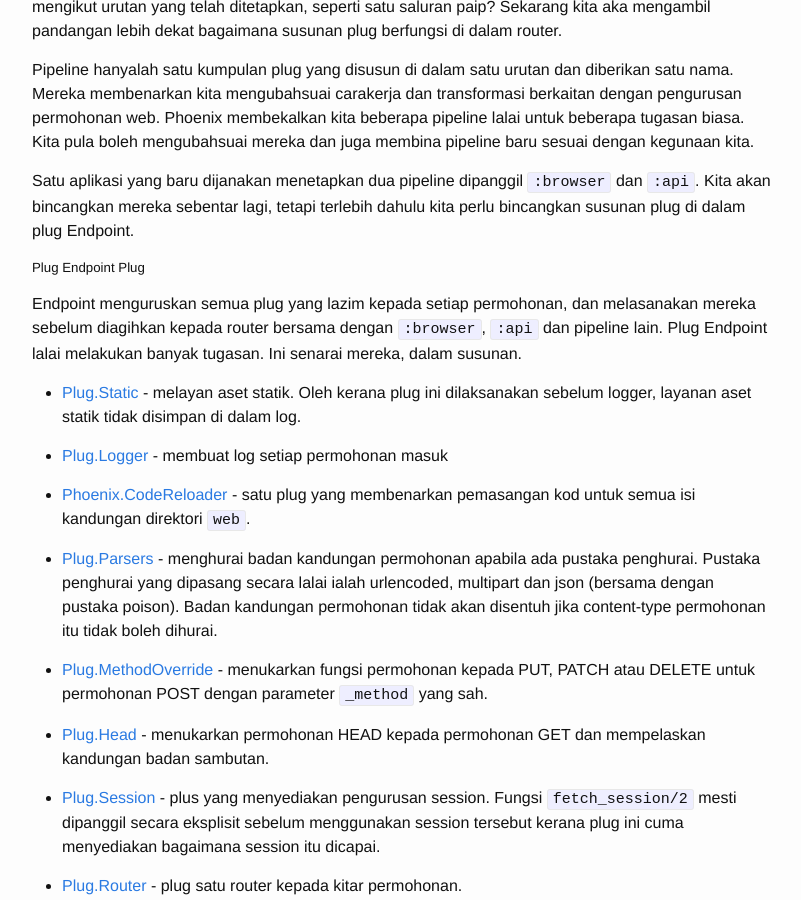
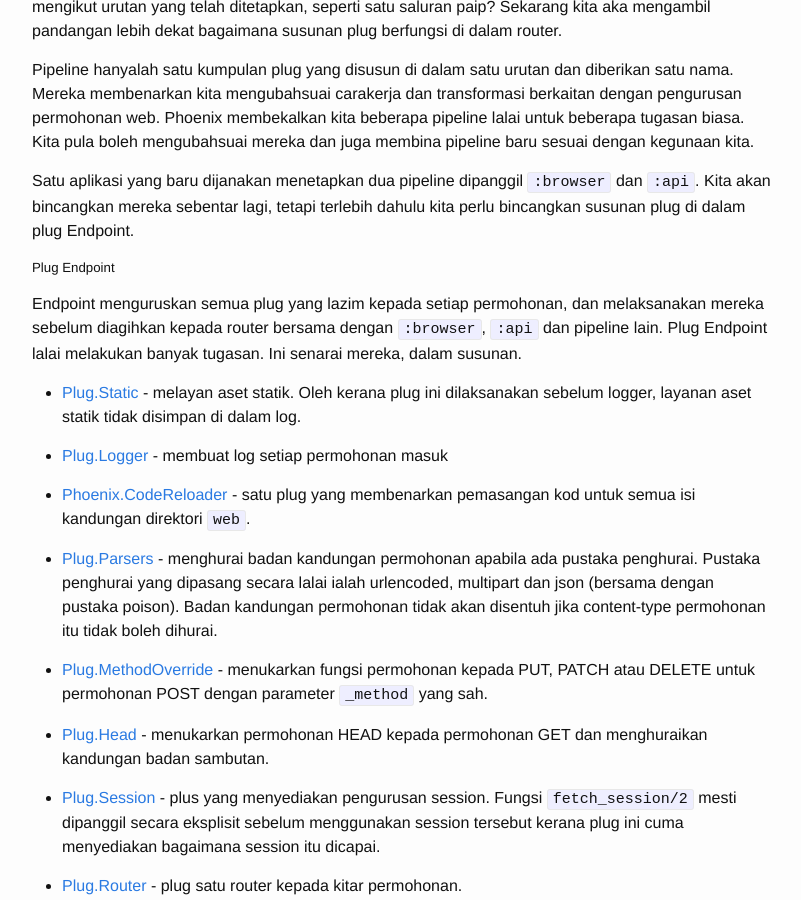
Before and after one commit to alkaha/panduan-phoenix, a Jekyll site: the page built from C_routing.md, in a window 1280 px wide and 900 px high, scrolled down 14864 px. Shown: the whole window, without its empty margins (238-1039 px from the left). Built offline with Jekyll 4.4.1, drawn with Linux system fonts in a browser that asks for light colours.

Commit message:
fixed some typo

```diff
--- a/C_routing.md
+++ b/C_routing.md
@@ -608,9 +608,9 @@ Pipeline hanyalah satu kumpulan plug yang disusun di dalam satu urutan dan diber
 
 Satu aplikasi yang baru dijanakan menetapkan dua pipeline dipanggil `:browser` dan `:api`.  Kita akan bincangkan mereka sebentar lagi, tetapi terlebih dahulu kita perlu bincangkan susunan plug di dalam plug Endpoint.
 
-##### Plug Endpoint Plug
+##### Plug Endpoint
 
-Endpoint menguruskan semua plug yang lazim kepada setiap permohonan, dan melasanakan mereka sebelum diagihkan kepada router bersama dengan `:browser`, `:api` dan pipeline lain.  Plug Endpoint lalai melakukan banyak tugasan.  Ini senarai mereka, dalam susunan.
+Endpoint menguruskan semua plug yang lazim kepada setiap permohonan, dan melaksanakan mereka sebelum diagihkan kepada router bersama dengan `:browser`, `:api` dan pipeline lain.  Plug Endpoint lalai melakukan banyak tugasan.  Ini senarai mereka, dalam susunan.
 
 - [Plug.Static](http://hexdocs.pm/plug/Plug.Static.html) - melayan aset statik.  Oleh kerana plug ini dilaksanakan sebelum logger, layanan aset statik tidak disimpan di dalam log.
 
@@ -623,7 +623,7 @@ Endpoint menguruskan semua plug yang lazim kepada setiap permohonan, dan melasan
 - [Plug.MethodOverride](http://hexdocs.pm/plug/Plug.MethodOverride.html) - menukarkan fungsi permohonan kepada
   PUT, PATCH atau DELETE untuk permohonan POST dengan parameter `_method` yang sah.
 
-- [Plug.Head](http://hexdocs.pm/plug/Plug.Head.html) - menukarkan permohonan HEAD kepada permohonan GET dan mempelaskan kandungan badan sambutan.
+- [Plug.Head](http://hexdocs.pm/plug/Plug.Head.html) - menukarkan permohonan HEAD kepada permohonan GET dan menghuraikan kandungan badan sambutan.
 
 - [Plug.Session](http://hexdocs.pm/plug/Plug.Session.html) - plus yang menyediakan pengurusan session.
   Fungsi `fetch_session/2` mesti dipanggil secara eksplisit sebelum menggunakan session tersebut kerana plug ini cuma menyediakan bagaimana session itu dicapai.
```
